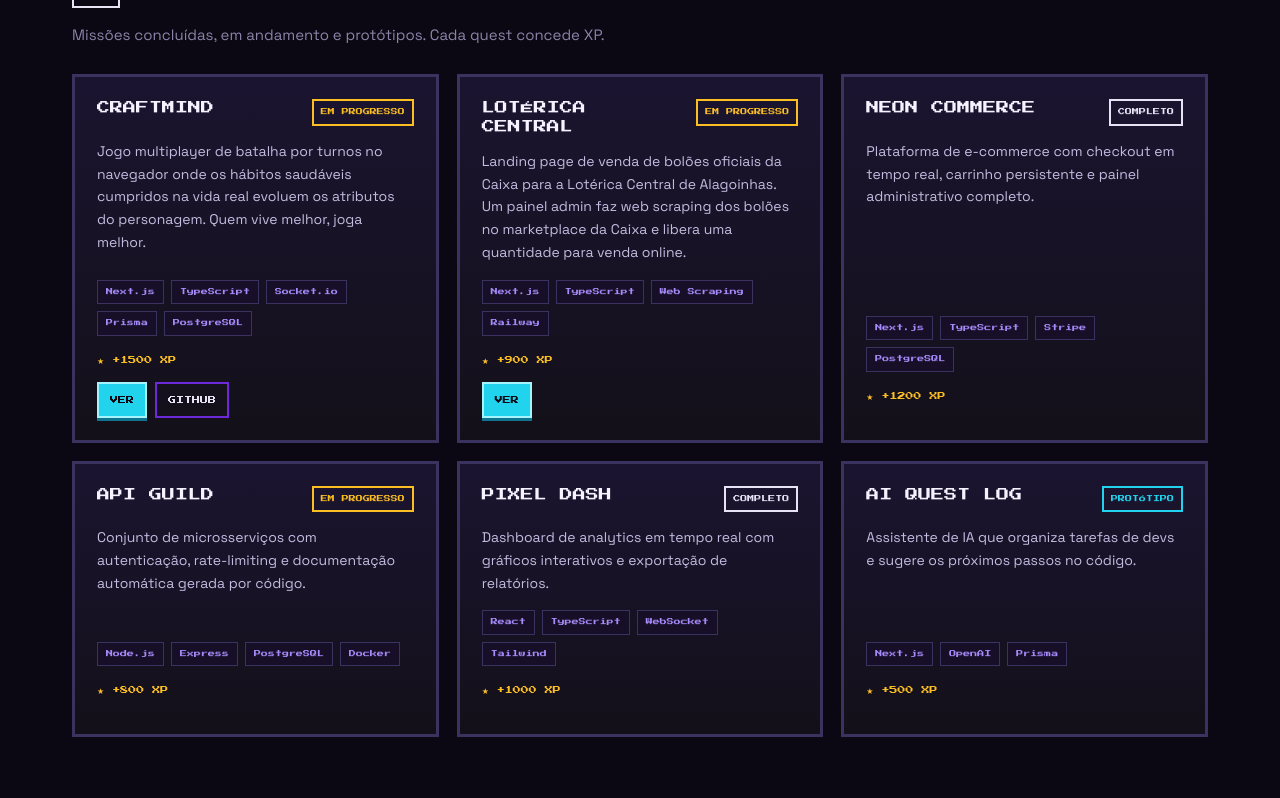
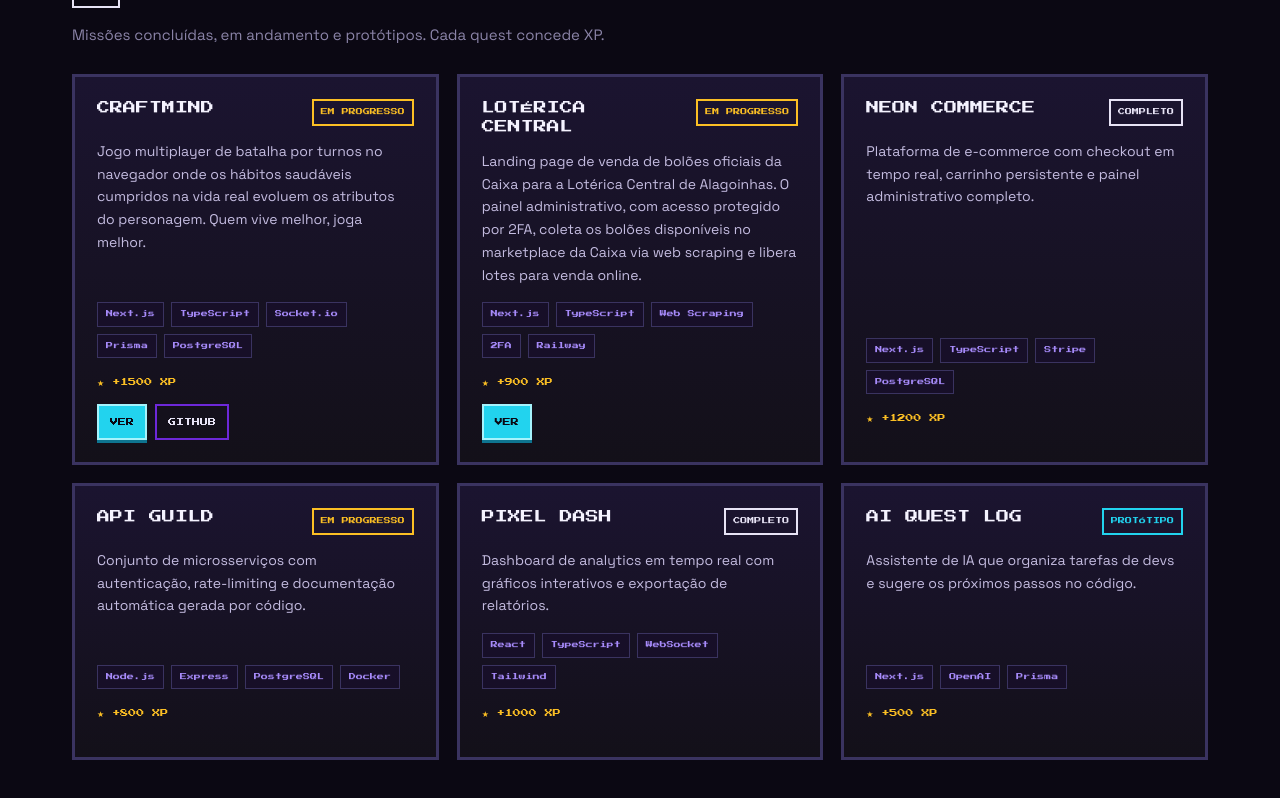
Before and after one commit to PeuAlmeidaDev/pedro.dev, a React (Vite) app: page / in a window 1280 px wide. Shown: the part 2427-3225 px from the top of the page. Built offline with nearby package versions, Linux system fonts and the light colour scheme.

Commit message:
content(projects): refine Loterica Central description and add 2FA

```diff
--- a/src/data/projects.ts
+++ b/src/data/projects.ts
@@ -18,8 +18,8 @@ export const projects: Project[] = [
   // Projeto real — landing em produção (../não-clonado; repo privado).
   {
     name: 'LOTÉRICA CENTRAL',
-    desc: 'Landing page de venda de bolões oficiais da Caixa para a Lotérica Central de Alagoinhas. Um painel admin faz web scraping dos bolões no marketplace da Caixa e libera uma quantidade para venda online.',
-    tech: ['Next.js', 'TypeScript', 'Web Scraping', 'Railway'],
+    desc: 'Landing page de venda de bolões oficiais da Caixa para a Lotérica Central de Alagoinhas. O painel administrativo, com acesso protegido por 2FA, coleta os bolões disponíveis no marketplace da Caixa via web scraping e libera lotes para venda online.',
+    tech: ['Next.js', 'TypeScript', 'Web Scraping', '2FA', 'Railway'],
     status: 'EM PROGRESSO',
     xp: 900,
     demoUrl: 'https://landingpage-lotericacentral-production.up.railway.app/',
```
